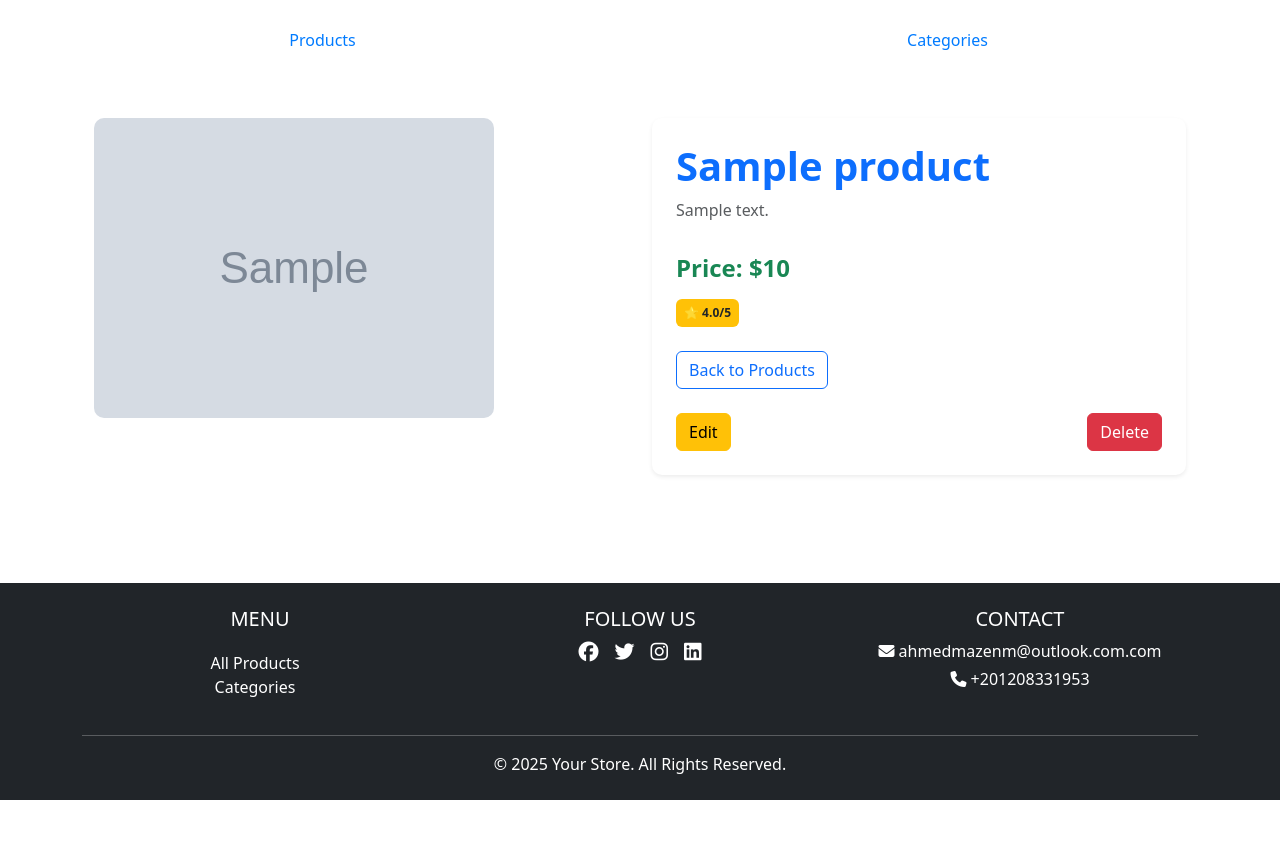
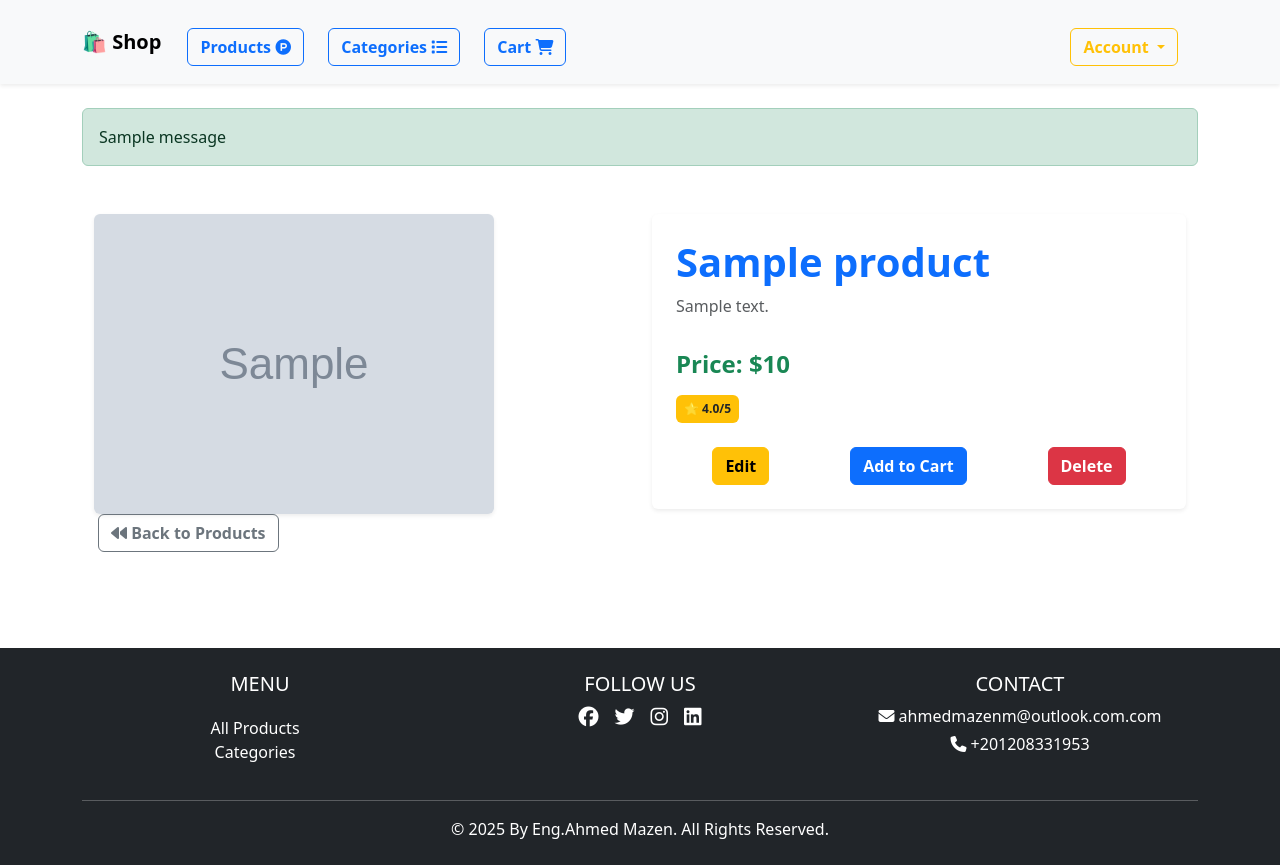
Before and after one commit to AhmedMazenNn/DjangoMart, a Django app: page /product/1/ in a window 1280 px wide. Before the commit the page ends 800 px from the top, so only its background shows below. Run offline with Django 4.2, Linux system fonts and the light colour scheme; tables that the repository leaves empty hold one stand-in row (values such as "Sample post"); grey boxes marked "Sample" are stand-in pictures; one stand-in notice (Sample message) is shown; some libraries are stand-ins or nearby versions.

Commit message:
modified html files to match customizations added in view

```diff
--- a/Products-lab/templates/base.html
+++ b/Products-lab/templates/base.html
@@ -7,13 +7,20 @@
 
     {% block header %}
     {% endblock header %}
-
     <link href="https://cdn.jsdelivr.net/npm/bootstrap@5.3.3/dist/css/bootstrap.min.css" rel="stylesheet" integrity="sha384-QWTKZyjpPEjISv5WaRU9OFeRpok6YctnYmDr5pNlyT2bRjXh0JMhjY6hW+ALEwIH" crossorigin="anonymous">
     <link rel="stylesheet" type="text/css" href="{% static 'products/css/style.css' %}"/>
 </head>
 <body>
     {% include "components/navigation.html" %}
     <main class="container">
+
+        {% if messages %}
+            {% for message in messages %}
+                <div class="mt-4 alert alert-{{ message.tags }}">
+                    {{message}}
+                </div>
+            {% endfor %}
+        {% endif %}
 
         {% block main_content %}
         {% endblock main_content %}
--- a/Products-lab/templates/components/footer.html
+++ b/Products-lab/templates/components/footer.html
@@ -1,7 +1,7 @@
+{% load static %}
 
 <link rel="stylesheet" href="https://cdnjs.cloudflare.com/ajax/libs/font-awesome/6.5.1/css/all.min.css">
-
-<footer class="footer bg-dark text-white py-4 mt-5">
+<link rel="stylesheet" type="text/css" href="{% static 'products/css/footer.css' %}"/><footer class="footer bg-dark text-white py-4 mt-5">
     <div class="container text-center">
         <div class="row">
             <div class="col-md-4">
@@ -31,19 +31,6 @@
 
         <hr class="bg-light my-3">
 
-        <p class="mb-0">&copy; 2025 Your Store. All Rights Reserved.</p>
+        <p class="mb-0">&copy; 2025 By Eng.Ahmed Mazen. All Rights Reserved.</p>
     </div>
 </footer>
-<style>
-    html, body {
-        height: 100%;
-        margin: 0;
-        display: flex;
-        flex-direction: column;
-    }
-
-    main {
-        flex: 1;
-    }
-
-</style>
--- a/Products-lab/templates/components/navigation.html
+++ b/Products-lab/templates/components/navigation.html
@@ -1,42 +1,61 @@
 {% load static %}
 
-<link rel="stylesheet" type="text/css" href="{% static 'products/css/style.css' %}"/>
+<link rel="stylesheet" type="text/css" href="{% static 'products/css/navigation.css' %}"/>
+<script src="https://code.jquery.com/jquery-3.6.0.min.js"></script>
 
-<ul class="nav nav-pills nav-justified">
-  <li class="nav-item">
-    <a class="nav-link" href="{% url 'all_products' %}">Products</a>
-  </li>
-  <li class="nav-item">
-    <a class="nav-link" href="{% url 'all_categories' %}">Categories</a>
-  </li>
-</ul>
+<nav class="navbar navbar-expand-lg navbar-light bg-light shadow-sm py-2">
+    <div class="container">
+        <a class="navbar-brand fw-bold" href="{% url 'all_products' %}">🛍️ Shop</a>
 
-<script src="https://code.jquery.com/jquery-3.6.0.min.js"></script>
-<script>
-    $(document).ready(function() {
-        let currentUrl = window.location.href;
-        $(".nav-link").each(function() {
-            if (this.href === currentUrl) {
-                $(".nav-link").removeClass("active");
-                $(this).addClass("active");
-            }
-        });
-    });
-</script>
+        <button class="navbar-toggler" type="button" data-bs-toggle="collapse" data-bs-target="#navbarNav">
+            <span class="navbar-toggler-icon"></span>
+        </button>
 
-<style>
-    .nav-pills .nav-link {
-        color: #007bff;
-        transition: background-color 0.3s ease-in-out, color 0.3s ease-in-out;
-    }
+        <div class="collapse navbar-collapse" id="navbarNav">
+            <ul class="navbar-nav me-auto d-flex flex-row justify-content-around">
+                <li class="nav-item me-4">
+                    <a class="btn btn-outline-primary fw-bold w-auto" href="{% url 'all_products' %}">
+                        Products <i class="fa-brands fa-product-hunt"></i>
+                    </a>
+                </li>
+                <li class="nav-item me-4">
+                    <a class="btn btn-outline-primary fw-bold w-auto" href="{% url 'all_categories' %}">
+                        Categories <i class="fa-solid fa-list"></i>
+                    </a>
+                </li>
+                <li class="nav-item">
+                    <a class="btn btn-outline-primary fw-bold w-auto" href="{% url 'detail_cart' %}">
+                        Cart <i class="fa-solid fa-cart-shopping"></i>
+                    </a>
+                </li>
+            </ul>
 
-    .nav-pills .nav-link:hover {
-        background-color: #007bff;
-        color: white;
-    }
-
-    .nav-pills .nav-link.active {
-        background-color: #007bff !important;
-        color: white !important;
-    }
-</style>
+            <ul class="navbar-nav ms-auto align-items-center">
+                {% if user.is_authenticated %}
+                    <li class="nav-item me-3">
+                        <a class="btn btn-outline-primary" href="{% url 'profile' %}">
+                            <i class="fa-solid fa-user"></i> Welcome, {{ user.username }}
+                        </a>
+                    </li>
+                    <li class="nav-item">
+                        <form method="post" action="{% url 'logout' %}">
+                            {% csrf_token %}
+                            <button type="submit" class="logout btn btn-danger">Logout</button>
+                        </form>
+                    </li>
+                {% else %}
+                    <li class="nav-item dropdown">
+                        <a class="fw-bold dropdown-toggle btn btn-outline-warning" href="#" id="authDropdown" role="button" data-bs-toggle="dropdown">
+                            Account
+                        </a>
+                        <ul class="dropdown-menu">
+                            <li><a class="dropdown-item" href="{% url 'login' %}">Login</a></li>
+                            <li><a class="dropdown-item" href="{% url 'register' %}">Register</a></li>
+                        </ul>
+                    </li>
+                {% endif %}
+            </ul>
+        </div>
+    </div>
+</nav>
+<script src="{% static 'products/js/navigation.js' %}" ></script>
--- a/Products-lab/templates/single_product.html
+++ b/Products-lab/templates/single_product.html
@@ -1,4 +1,7 @@
 {% extends 'base.html' %}
+{% load static %}
+
+<link rel="stylesheet" href="{% static 'products/css/single_product.css' %}">
 
 {% block main_content %}
 <div class="container my-5">
@@ -6,14 +9,14 @@
         <div class="col-md-6">
             <div class="product-image-container">
                 {% if product.cover %}
-                <img src="{{ product.cover.url }}" class="img-fluid" alt="{{ product.title }}">
-            {% else %}
-                <img src="{{ product.thumbnail }}" class="img-fluid" alt="{{ product.title }}">
-            {% endif %}
-        </div>
+                    <img src="{{ product.cover.url }}" class="img-fluid rounded shadow-sm" alt="{{ product.title }}">
+                {% else %}
+                    <img src="{{ product.thumbnail }}" class="img-fluid rounded shadow-sm" alt="{{ product.title }}">
+                {% endif %}
+            </div>
         </div>
         <div class="col-md-6">
-            <div class="product-details card border-0 shadow-sm p-4">
+            <div class="product-details card border-0 shadow-sm p-4 rounded">
                 <h1 class="text-primary fw-bold">{{ product.title }}</h1>
                 <p class="text-muted">{{ product.description }}</p>
 
@@ -25,29 +28,23 @@
                     </span>
                 </div>
 
-                <div class="mt-4">
-                    <a href="{% url 'all_products' %}" class="btn btn-outline-primary">
-                        <i class="bi bi-arrow-left"></i> Back to Products
-                    </a>
+                <div class="d-flex justify-content-around flex-wrap gap-2 mt-4">
+                    <a href="{% url 'edit_product' product.pk %}" class="btn btn-warning fw-bold">Edit</a>
+
+                    <form action="{% url 'create_cart' product.pk %}" method="post">
+                        {% csrf_token %}
+                        <button type="submit" class="btn btn-primary fw-bold">Add to Cart</button>
+                    </form>
+
+                    <a href="{% url 'delete_product' product.pk %}" class="btn btn-danger fw-bold">Delete</a>
                 </div>
-                <div class="d-flex justify-content-between">
-                    <a href="{% url 'edit_product' product.pk %}" class="btn btn-warning mt-4">Edit</a>
-                    <a href="{% url 'delete_product' product.pk %}" class="btn btn-danger mt-4">Delete</a>
-                </div>
+
             </div>
         </div>
+        <a href="{% url 'all_products' %}" class="btn btn-outline-secondary fw-bold w-auto ms-3">
+            <i class="fa-solid fa-backward"></i> Back to Products
+        </a>
     </div>
 </div>
 
-<style>
-    .product-image-container img {
-        max-height: 400px;
-        object-fit: cover;
-        border-radius: 10px;
-    }
-
-    .product-details {
-        border-radius: 10px;
-    }
-</style>
 {% endblock %}
```
Also changed, not shown: Products-lab/templates/all_products.html (+2 -16 lines), Products-lab/templates/category.html (+7 -18 lines), Products-lab/templates/category_form.html (deleted, +0 -16 lines), Products-lab/templates/product_form.html (deleted, +0 -16 lines).
